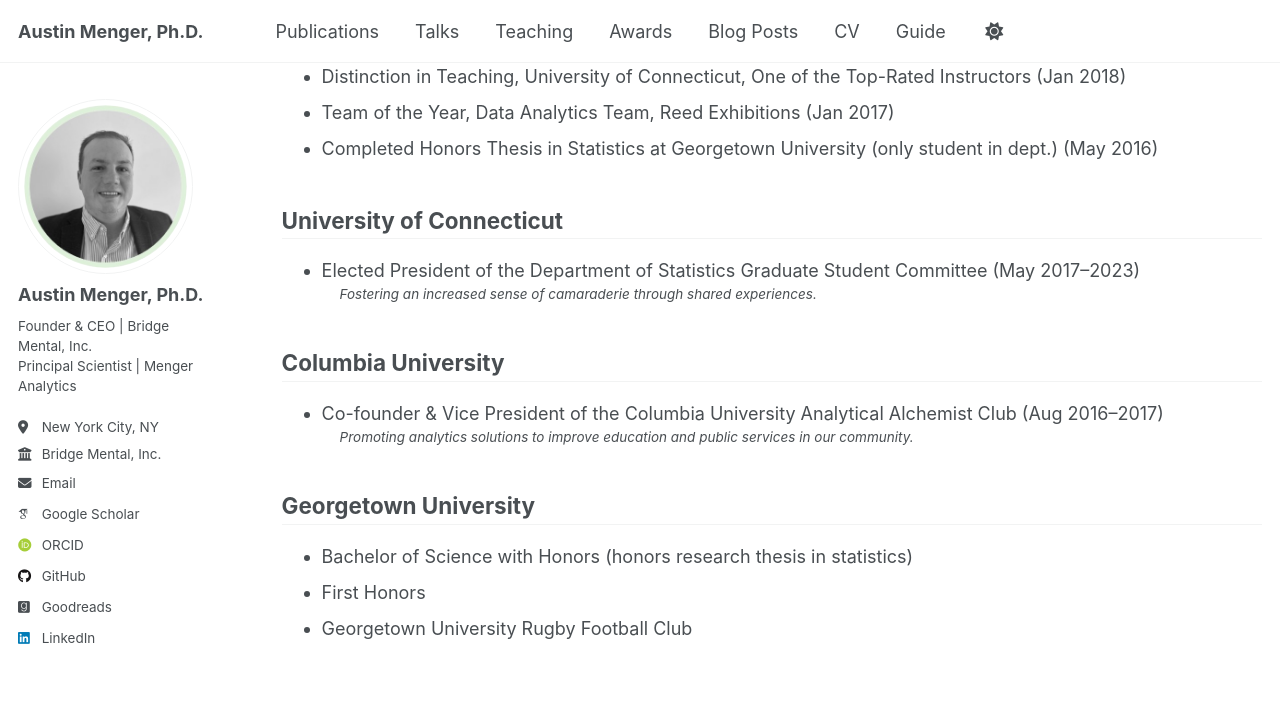
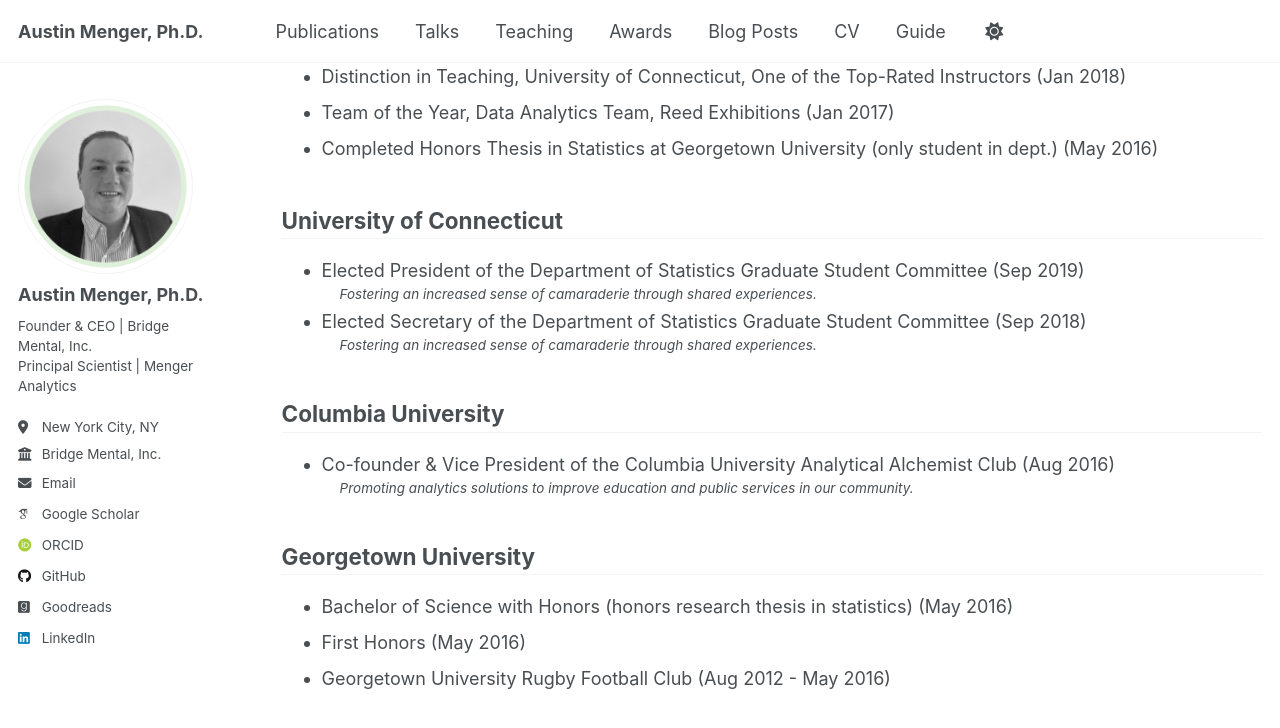
Before and after one commit to austinmenger/austinmenger.github.io, a Jekyll site: the page built from _pages/awards.html, in a window 1280 px wide and 900 px high, scrolled down 412 px. Shown: the top 728 px of the window. Built offline with Jekyll 4.4.1, drawn with Linux system fonts in a browser that asks for light colours; some web fonts are replaced.

Commit message:
Update awards.html

```diff
--- a/_pages/awards.html
+++ b/_pages/awards.html
@@ -40,7 +40,17 @@ author_profile: true
 <!-- <ul style="margin: 0; padding-left: 1em;"> -->
 <ul>
   <li style="margin-bottom: 0.2em;">
-    Elected President of the Department of Statistics Graduate Student Committee (May 2017–2023)
+    Elected President of the Department of Statistics Graduate Student Committee (Sep 2019)
+    <ul style="margin: 0; padding-left: 1em;">
+      <li style="list-style-type: none; margin-top: 0; margin-bottom: 0;">
+        <small style="display: block; margin: 0;">
+          <em>Fostering an increased sense of camaraderie through shared experiences.</em>
+        </small>
+      </li>
+    </ul>
+  </li>
+  <li style="margin-bottom: 0.2em;">
+    Elected Secretary of the Department of Statistics Graduate Student Committee (Sep 2018)
     <ul style="margin: 0; padding-left: 1em;">
       <li style="list-style-type: none; margin-top: 0; margin-bottom: 0;">
         <small style="display: block; margin: 0;">
@@ -60,7 +70,7 @@ author_profile: true
 <!-- <ul style="margin: 0; padding-left: 1em;"> -->
 <ul>
   <li style="margin-bottom: 0.2em;">
-    Co-founder & Vice President of the Columbia University Analytical Alchemist Club (Aug 2016–2017)
+    Co-founder & Vice President of the Columbia University Analytical Alchemist Club (Aug 2016)
     <ul style="margin: 0; padding-left: 1em;">
       <li style="list-style-type: none; margin-top: 0; margin-bottom: 0;">
         <small style="display: block; margin: 0;">
@@ -77,7 +87,7 @@ author_profile: true
 <hr style="margin-top: 0.2em;" />
 
 <ul>
-  <li> Bachelor of Science with Honors (honors research thesis in statistics)</li>
-  <li> First Honors</li>
-  <li>Georgetown University Rugby Football Club</li>
+  <li> Bachelor of Science with Honors (honors research thesis in statistics) (May 2016)</li>
+  <li> First Honors (May 2016)</li>
+  <li>Georgetown University Rugby Football Club (Aug 2012 - May 2016)</li>
 </ul>
```
